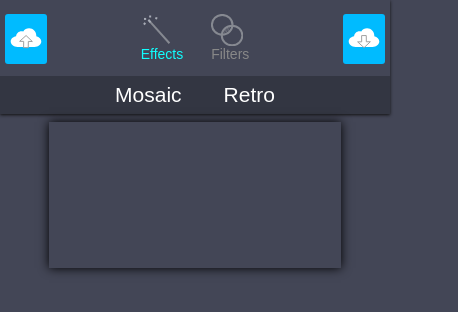
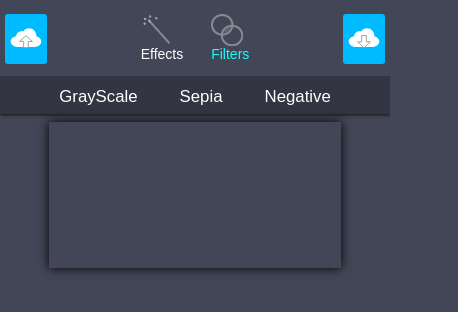
Before and after one commit to shockry/editest, a React (Create React App) app: page / in a window 390 px wide. Both pictures are taken after a click on the element "Filters". Shown: the top 312 px of the page, 458 px wide, since content can reach past the window. Built offline with nearby package versions, Linux system fonts and the light colour scheme.

Commit message:
A starting point for flters toolbar-no functionality

```diff
--- /dev/null
+++ b/src/components/FiltersToolbar.js
@@ -0,0 +1,77 @@
+import React, { Component } from 'react';
+import imagePreprocessor from '../image_operations/imagePreprocessor';
+import {setVars} from '../utils/sharedVars';
+
+
+class FiltersToolbar extends Component {
+  constructor(props) {
+   super(props);
+
+   this.handleImageFilters = this.handleImageFilters.bind(this);
+
+  //  this.state = {
+  //    tileWidth: 10,
+  //    tileHeight: 10,
+  //    retrosize: 5,
+  //    sync: true
+  //  };
+ }
+
+ render() {
+   const menuItems = [
+     {
+       label: "GrayScale"
+     },
+     {
+       label: "Sepia"
+     },
+     {
+       label: "Negative"
+     }
+   ];
+
+   const menu = menuItems.map((item) => (
+     <div className="toolbar-item" key={item.label}>
+       <a href="#" data-function={item.label}>{item.label}</a>
+     </div>
+   ));
+
+   return (
+     <div onClick={this.handleImageFilters}>
+       {menu}
+     </div>
+   )
+ }
+
+ handleImageFilters(e) {
+   if (this.props.canvas.hasImage) {
+  //    this.props.hide(); // Close popover
+    const filterType = e.target.dataset.function;
+    setVars({canvas: this.props.canvas});
+
+  //   switch (filterType) {
+  //     case "GrayScale":
+  //
+  // //      case "mosaic":
+  // //        setVars({TILE_WIDTH: this.state.tileWidth,
+  // //                 TILE_HEIGHT: this.state.tileHeight,
+  // //                 canvas: this.props.canvas});
+  // //        break;
+  //  //
+  // //      case "retro":
+  // //        setVars({TILE_WIDTH: this.state.retrosize,
+  // //                 TILE_HEIGHT: this.state.retrosize,
+  // //                 canvas: this.props.canvas});
+  // //        break;
+  //  //
+  // //      default:
+  // //        console.log("noop");
+  //   }
+   //
+  //    const effectType = e.target.name;
+     imagePreprocessor.processImage(filterType, "filters");
+   }
+ }
+}
+
+export default FiltersToolbar;
--- a/src/components/MainNavbar.js
+++ b/src/components/MainNavbar.js
@@ -26,7 +26,7 @@ class MainNavbar extends Component {
       icon: filtersIcon,
       alt: "filters",
       label: "Filters",
-      disabled: true
+      disabled: false
       }
     ];
 
@@ -52,7 +52,7 @@ class MainNavbar extends Component {
   }
 
   activateMenu(e) {
-    const item = e.target.dataset;
+    const item = e.currentTarget.dataset;
     if (item.disabled === "false") {
       this.setState({currentItem: item.label});
     }
--- a/src/components/Toolbar.js
+++ b/src/components/Toolbar.js
@@ -1,6 +1,7 @@
 import React, { Component } from 'react';
 import '../css/Toolbar.css';
 import EffectsToolbar from './EffectsToolbar';
+import FiltersToolbar from './FiltersToolbar';
 
 
 class Toolbar extends Component {
@@ -22,7 +23,9 @@ class Toolbar extends Component {
       Effects: <EffectsToolbar canvas={this.props.canvas}
                                active={this.state.activeToolbarItem}
                                onClick={this.toggleActive}
-                               hide={this.dismissAll}/>
+                               hide={this.dismissAll}/>,
+
+      Filters: <FiltersToolbar canvas={this.props.canvas}/>
     };
 
     const menu = menuItems[this.props.activeMainbarItem];
--- a/src/css/Popover.css
+++ b/src/css/Popover.css
@@ -12,7 +12,7 @@
   z-index: 0;
 }
 
-.popover:before {
+.popover::before {
   position: absolute;
   content: '';
   right: 80%;
--- a/src/css/Toolbar.css
+++ b/src/css/Toolbar.css
@@ -22,3 +22,9 @@ a {
 .numberViewer {
   width: 2em;
 }
+
+@media (max-width: 690px) {
+  .toolbar-item>a{
+    font-size: 0.8em;
+  }
+}
```
